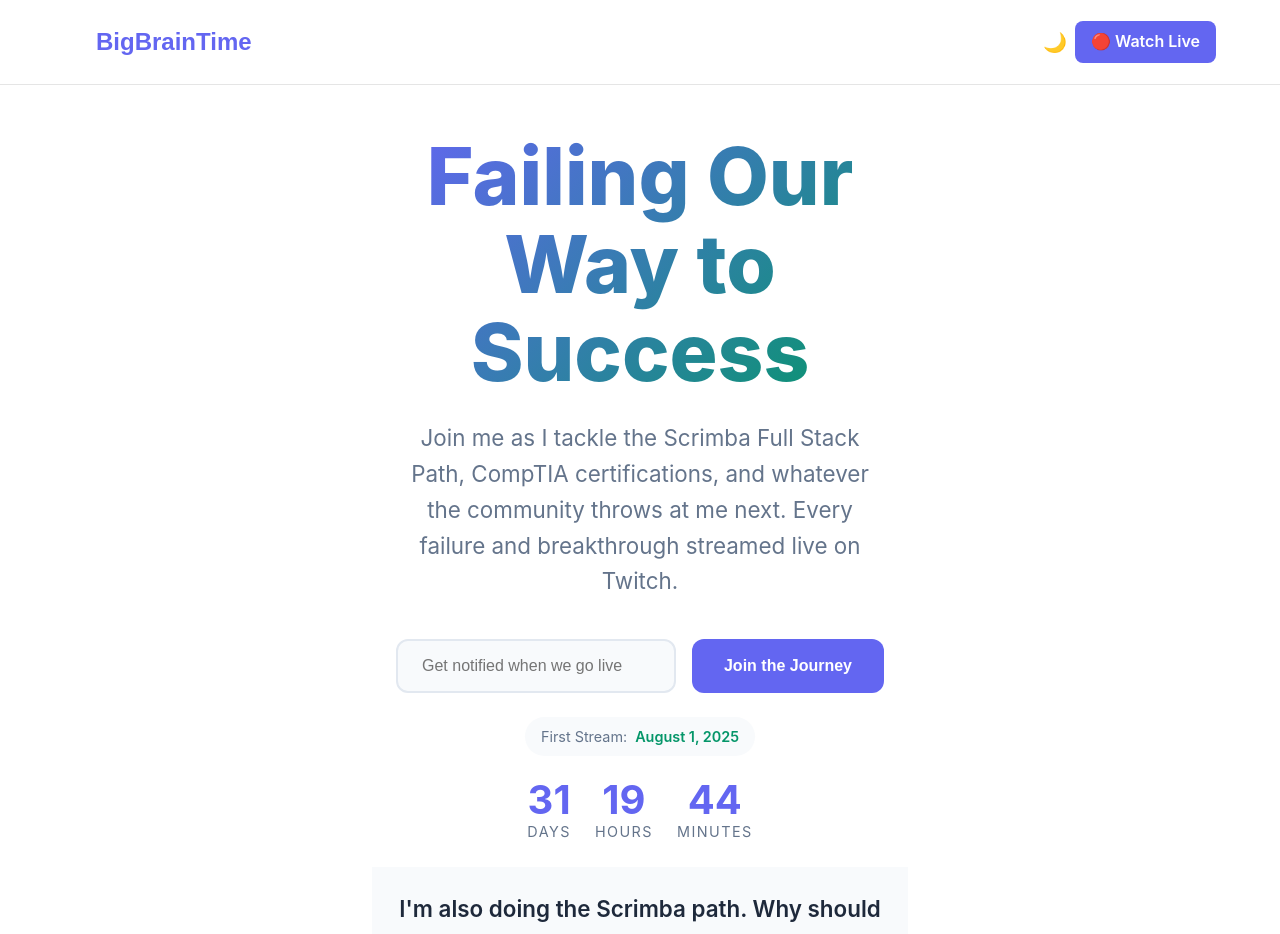
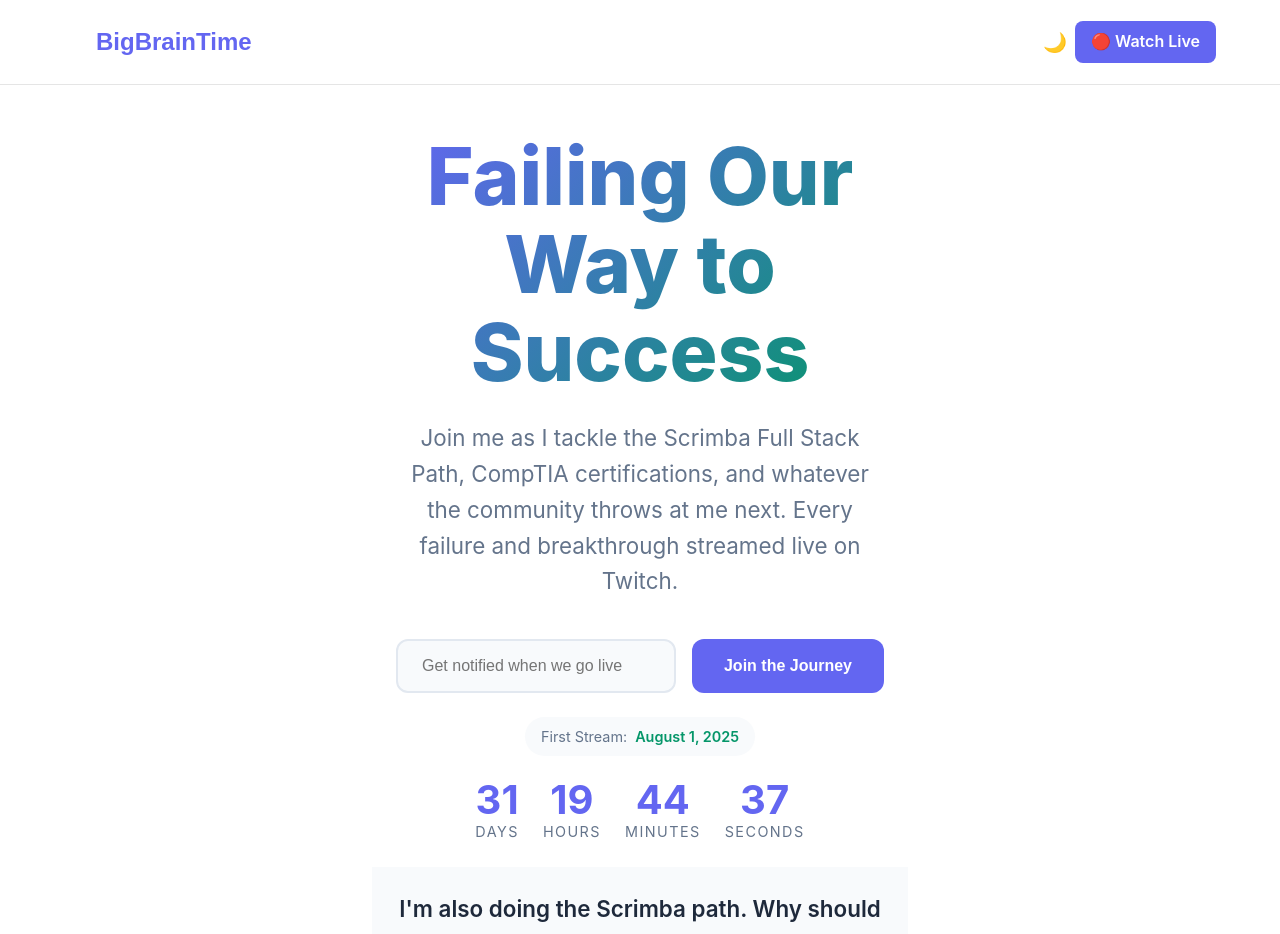
Before and after one commit to BigBrainTimeTV/bigbraintime-website, a React (Create React App) app: page / in a window 1280 px wide. Shown: the top 934 px of the page. Built offline with nearby package versions, Linux system fonts and the light colour scheme.

Commit message:
update CountdownTimer to display seconds

```diff
--- a/src/App.tsx
+++ b/src/App.tsx
@@ -97,6 +97,8 @@ function CountdownTimer() {
           minutes: Math.floor((difference / 1000 / 60) % 60),
           seconds: Math.floor((difference / 1000) % 60)
         });
+      } else {
+        setTimeLeft({ days: 0, hours: 0, minutes: 0, seconds: 0 });
       }
     };
 
@@ -119,6 +121,10 @@ function CountdownTimer() {
       <div className="countdown-item">
         <div className="countdown-value">{timeLeft.minutes}</div>
         <div className="countdown-label">minutes</div>
+      </div>
+      <div className="countdown-item">
+        <div className="countdown-value">{timeLeft.seconds}</div>
+        <div className="countdown-label">seconds</div>
       </div>
     </div>
   );
```
